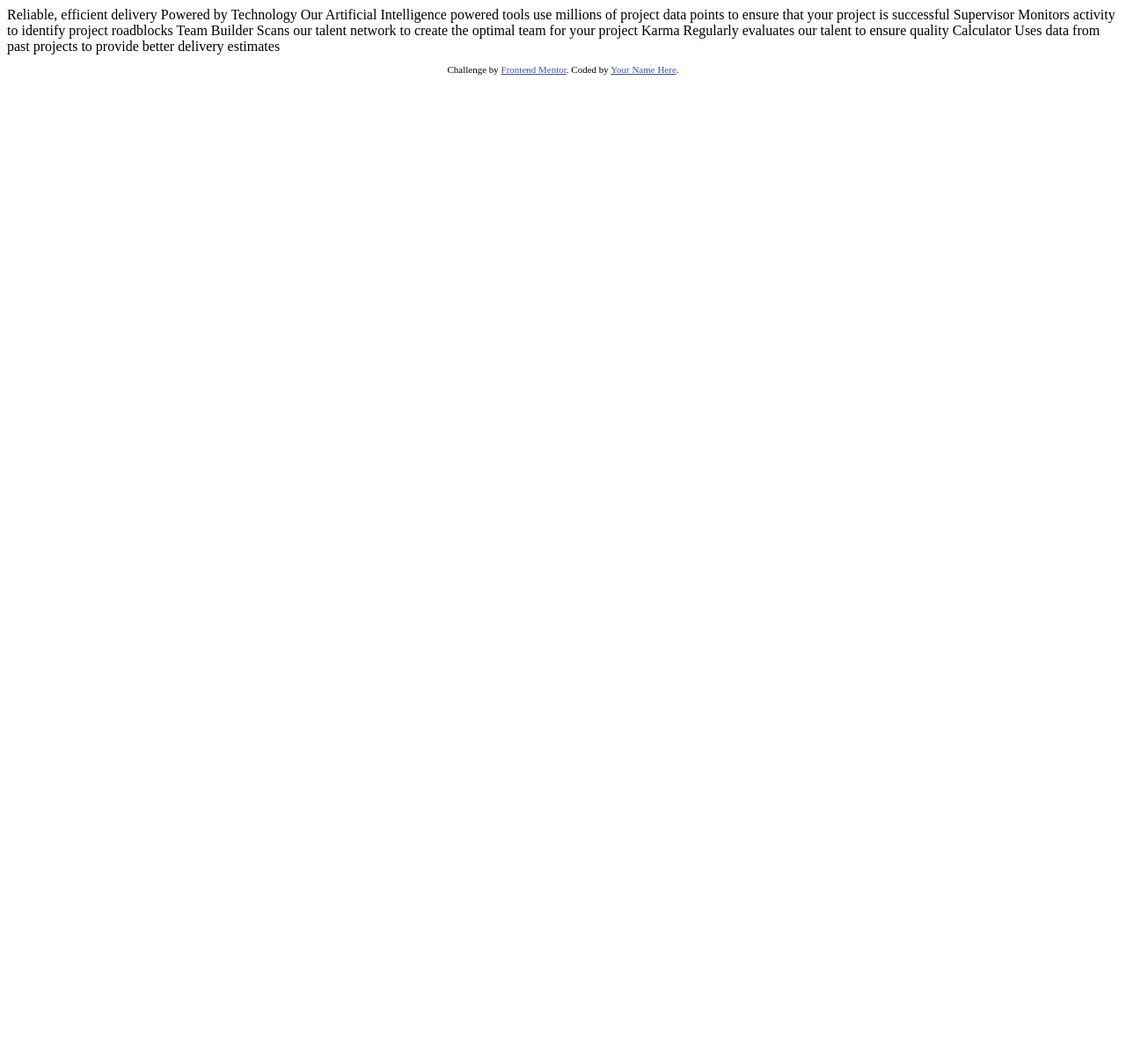
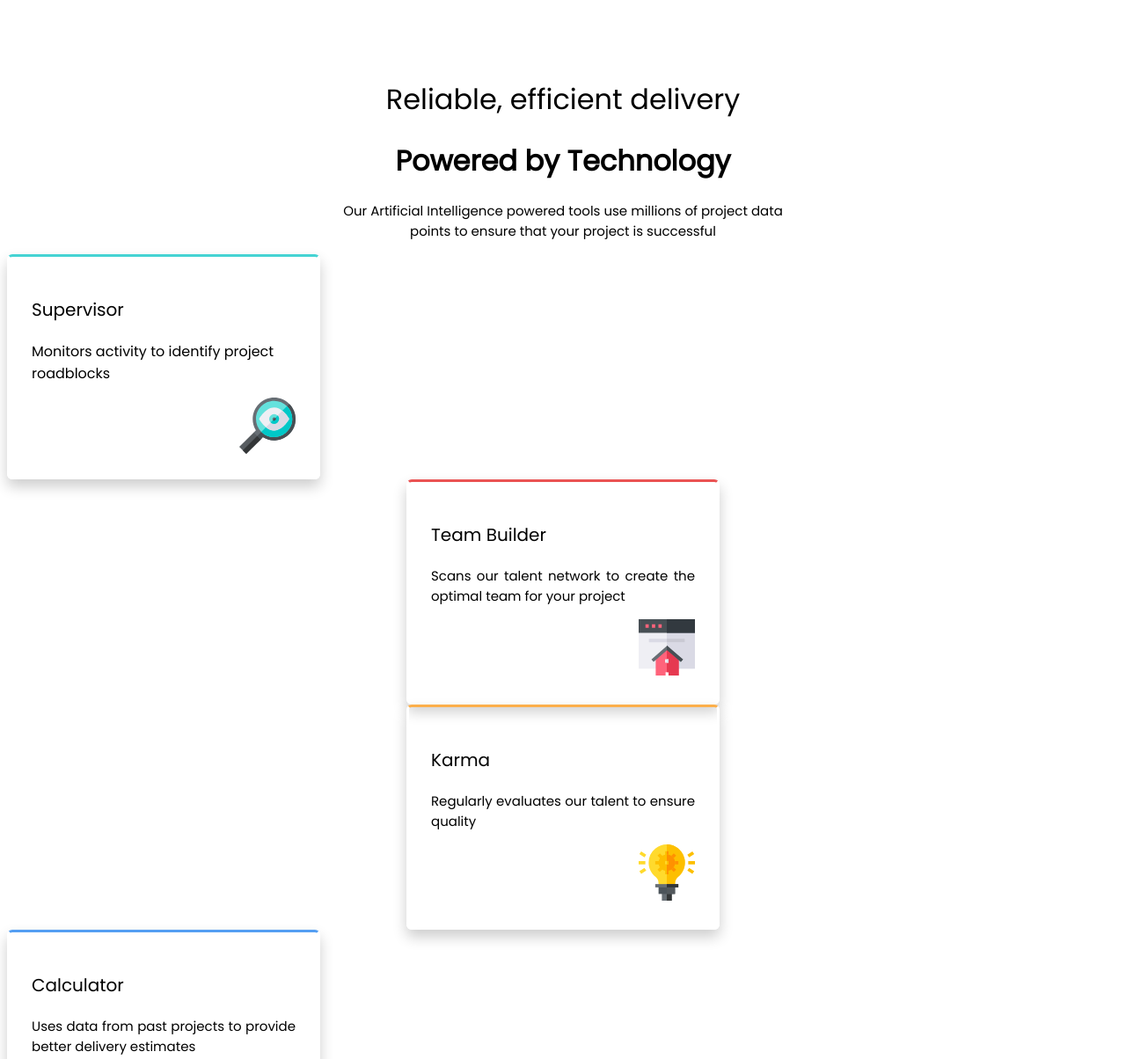
Before and after one commit to SuzianeCundiff/iniciativaProgramadores, a plain HTML site: page desafioDiario/desafio05_four-card-feature-section/index.html in a window 1280 px wide. Shown: the top 1204 px of the page at 88% size. Before the commit the page ends 800 px from the top, so only its background shows below. Drawn offline with Linux system fonts and the light colour scheme.

Commit message:
update
Desafio ainda não concluído

```diff
--- a/desafioDiario/desafio05_four-card-feature-section/index.html
+++ b/desafioDiario/desafio05_four-card-feature-section/index.html
@@ -5,40 +5,51 @@
   <meta name="viewport" content="width=device-width, initial-scale=1.0"> <!-- displays site properly based on user's device -->
 
   <link rel="icon" type="image/png" sizes="32x32" href="./images/favicon-32x32.png">
+  <link rel="stylesheet" type="text/css" href="style.css">
+  <link rel="stylesheet" href="https://fonts.googleapis.com/css?family=Poppins">
 
   <title>Frontend Mentor | Four card feature section</title>
 
-  <!-- Feel free to remove these styles or customise in your own stylesheet 👍 -->
-  <style>
-    .attribution { font-size: 11px; text-align: center; }
-    .attribution a { color: hsl(228, 45%, 44%); }
-  </style>
 </head>
 <body>
 
-  Reliable, efficient delivery
-  Powered by Technology
+  <div class="head">
+    <h1 id="up">Reliable, efficient delivery</h1>
+    <h1 id="down">Powered by Technology</h1>
+    <p class="content-head">Our Artificial Intelligence powered tools use millions of project data points
+      to ensure that your project is successful</p>
+  </div>
 
-  Our Artificial Intelligence powered tools use millions of project data points
-  to ensure that your project is successful
+  <div class="container">
+    <div class="box" id="supervisor">
+      <p class="title">Supervisor</p>
+      <p class="content"></p>Monitors activity to identify project roadblocks</p>
+      <img src="images/icon-supervisor.svg" alt="supervisor">
+    </div>
 
-  Supervisor
-  Monitors activity to identify project roadblocks
+    <div class="box" id="builder">
+      <p class="title">Team Builder</p>
+      <p class="content"> Scans our talent network to create the optimal team for your project</p>
+      <img src="images/icon-team-builder.svg" alt="team-builder" >
+    </div>
 
-  Team Builder
-  Scans our talent network to create the optimal team for your project
+    <div class="box" id="karma">
+      <p class="title">Karma</p>
+      <p class="content">Regularly evaluates our talent to ensure quality</p>
+      <img src="images/icon-karma.svg" alt="karma">
+    </div>
 
-  Karma
-  Regularly evaluates our talent to ensure quality
-
-  Calculator
-  Uses data from past projects to provide better delivery estimates
-
+    <div class="box" id="calculator">
+      <p class="title">Calculator</p>
+      <p class="content">Uses data from past projects to provide better delivery estimates</p>
+      <img src="images/icon-calculator.svg" alt="calculator">
+    </div>
+  </div>
 
   <footer>
     <p class="attribution">
       Challenge by <a href="https://www.frontendmentor.io?ref=challenge" target="_blank">Frontend Mentor</a>.
-      Coded by <a href="#">Your Name Here</a>.
+      Coded by <a href="#">Suziane Cundiff</a>.
     </p>
   </footer>
 </body>
--- /dev/null
+++ b/desafioDiario/desafio05_four-card-feature-section/style.css
@@ -0,0 +1,97 @@
+/* Feel free to remove these styles or customise in your own stylesheet 👍 */
+
+.attribution
+{
+    font-size: 11px; text-align: center;
+}
+
+.attribution a
+{
+    color: hsl(228, 45%, 44%);
+}
+
+/* -------------------------------------
+@import url('https://fonts.googleapis.com/css?family=Poppins:200,200i,400,400i,600,600i&display=swap');
+*/
+
+body
+{
+    font-family: 'Poppins';
+}
+
+div.head
+{
+    align-content: center;
+    margin: auto;
+    padding-top: 60px;
+    width: 500px;
+}
+
+div.box
+{
+    padding: 25px;
+    border-radius: 6px;
+    border: 3px solid white;
+    width: 300px;
+    height: 200px;
+    box-shadow: 0 8px 16px rgba(0, 0, 0, 0.2);
+}
+
+#builder
+{
+    border-top-color: hsl(0, 78%, 62%);
+    margin: auto;
+}
+
+#supervisor
+{
+    border-top-color: hsl(180, 62%, 55%);
+}
+
+#karma
+{
+    border-top-color: hsl(34, 97%, 64%);
+    margin: auto;
+}
+
+#calculator
+{
+    border-top-color: hsl(212, 86%, 64%);
+}
+
+img
+{
+    position: relative;
+    float: right;
+}
+
+h1, p.content-head
+{
+    text-align: center;
+}
+
+#up
+{
+    font-weight: 200;
+}
+
+#down
+{
+    font-weight: 600;
+}
+
+p.title, p.content
+{
+    text-align: justify;
+}
+
+p
+{
+    font-size: 15px;
+}
+
+p.title
+{
+    font-weight: 400;
+    font-size: 20px;
+}
```
